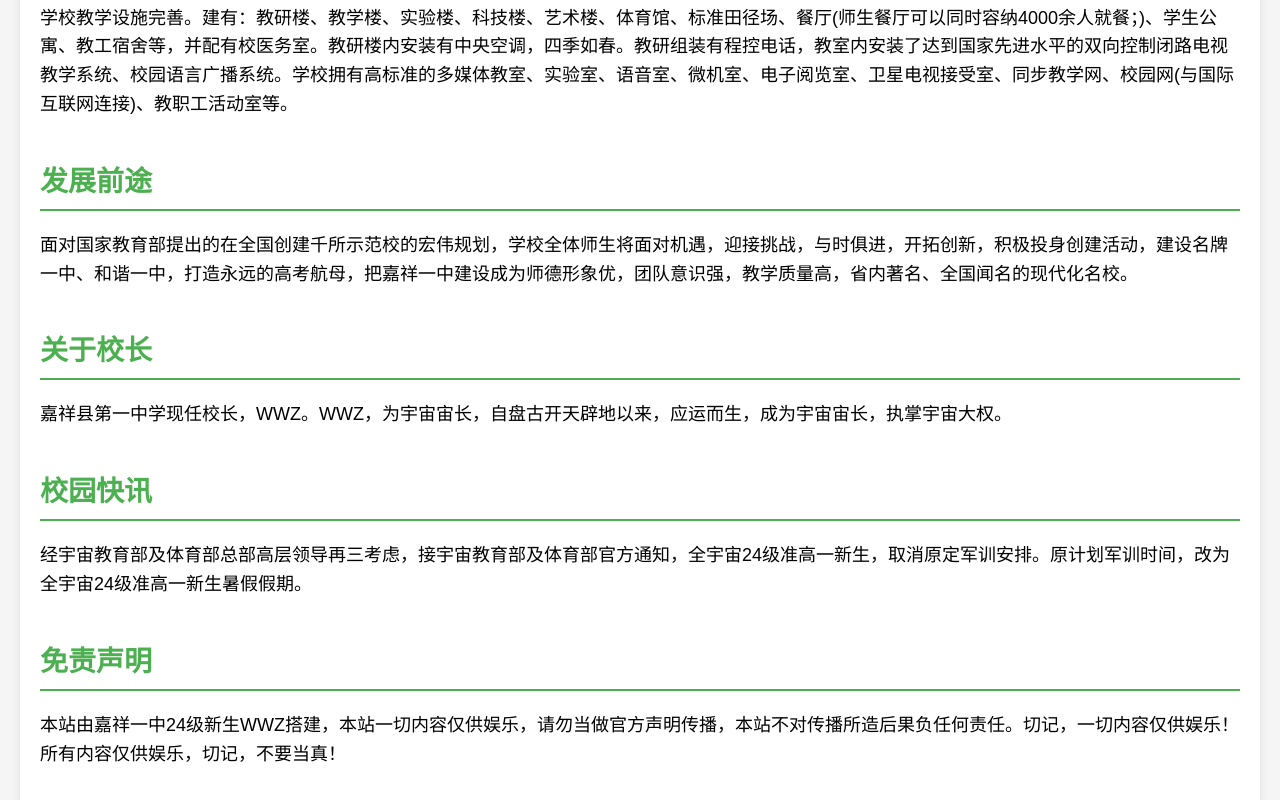
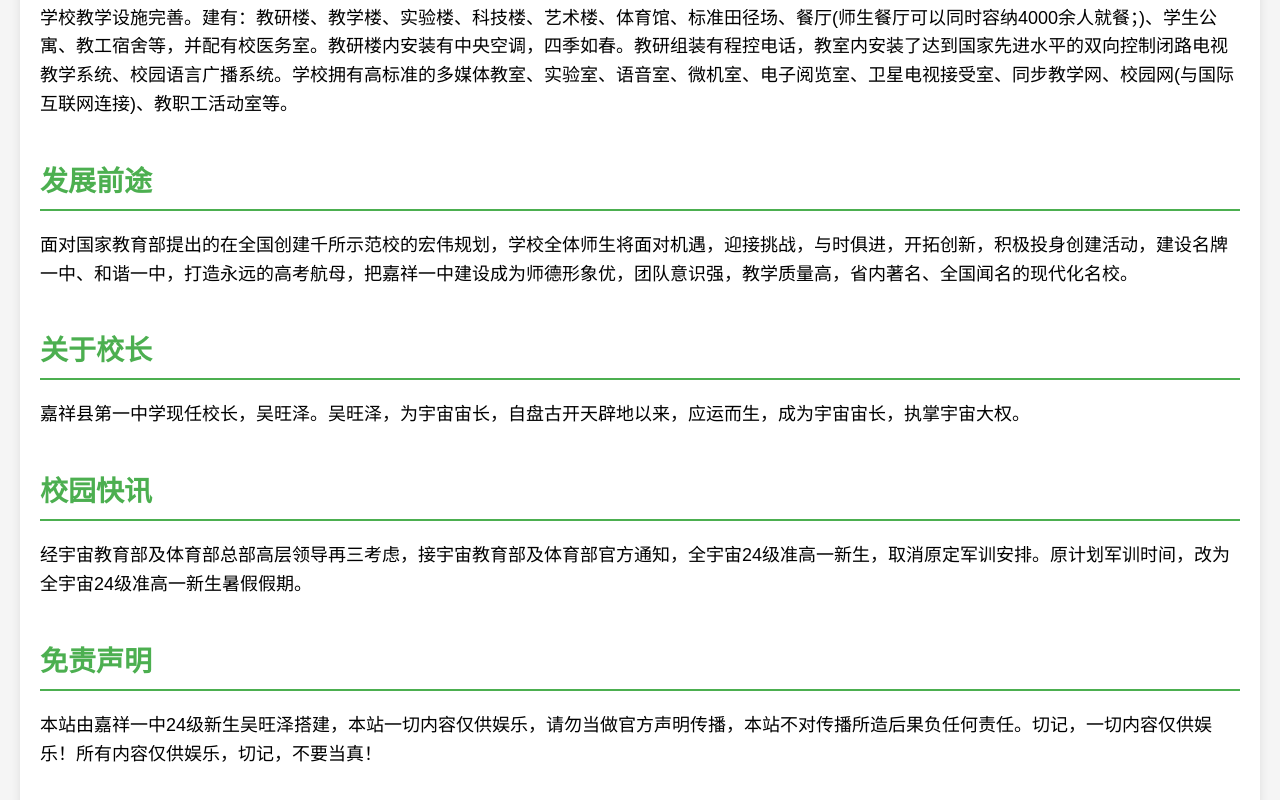
Before and after one commit to jiaxiangxiandiyizhongxue/jiaxiangxiandiyizhongxue.github.io, a plain HTML site: page index.html in a window 1280 px wide. Shown: the part 1014-1814 px from the top of the page. Drawn offline with Linux system fonts and the light colour scheme.

Commit message:
Update index.html

```diff
--- a/index.html
+++ b/index.html
@@ -147,7 +147,7 @@
 
         <div id="principal" class="section">
             <h2>关于校长</h2>
-            <p>嘉祥县第一中学现任校长，WWZ。WWZ，为宇宙宙长，自盘古开天辟地以来，应运而生，成为宇宙宙长，执掌宇宙大权。</p>
+            <p>嘉祥县第一中学现任校长，吴旺泽。吴旺泽，为宇宙宙长，自盘古开天辟地以来，应运而生，成为宇宙宙长，执掌宇宙大权。</p>
         </div>
 
         <div id="news" class="section">
@@ -157,7 +157,7 @@
 
         <div id="disclaimer" class="section">
             <h2>免责声明</h2>
-            <p>本站由嘉祥一中24级新生WWZ搭建，本站一切内容仅供娱乐，请勿当做官方声明传播，本站不对传播所造后果负任何责任。切记，一切内容仅供娱乐！所有内容仅供娱乐，切记，不要当真！</p>
+            <p>本站由嘉祥一中24级新生吴旺泽搭建，本站一切内容仅供娱乐，请勿当做官方声明传播，本站不对传播所造后果负任何责任。切记，一切内容仅供娱乐！所有内容仅供娱乐，切记，不要当真！</p>
         </div>
     </div>
 
```
